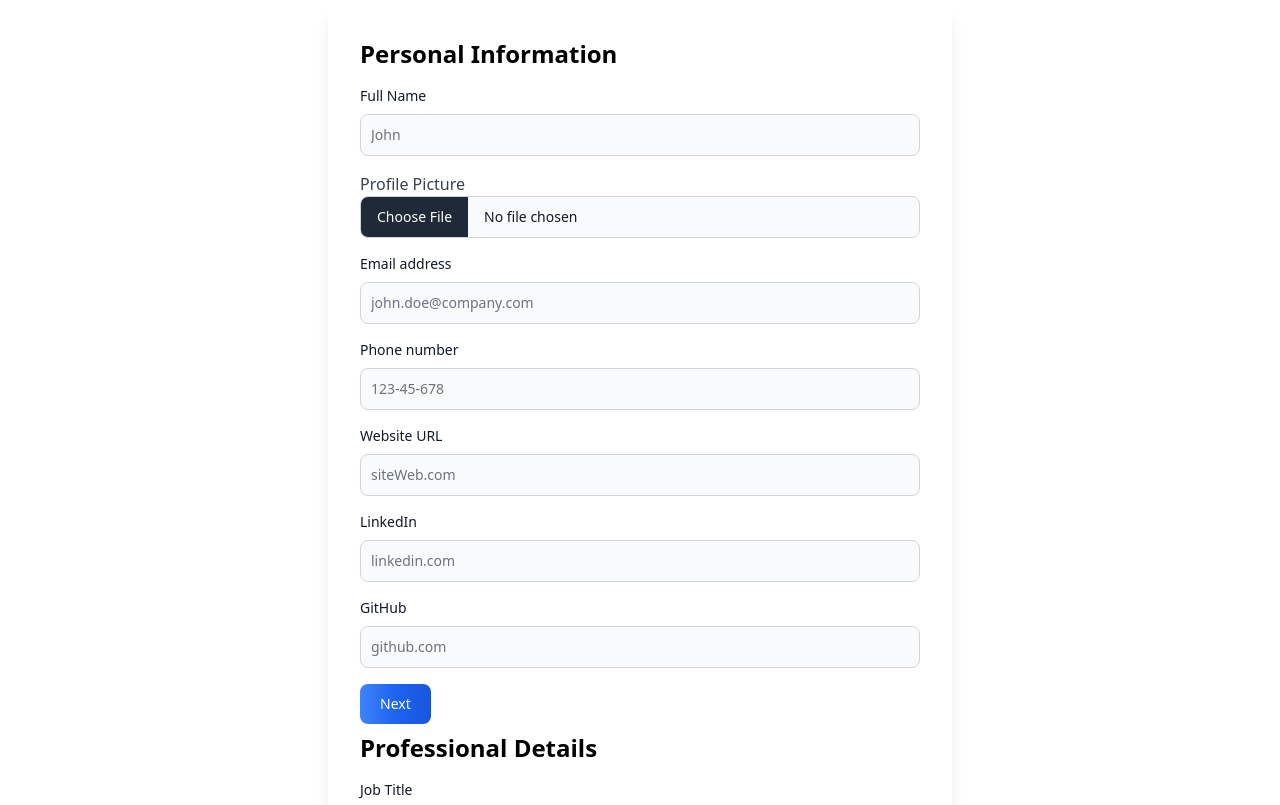
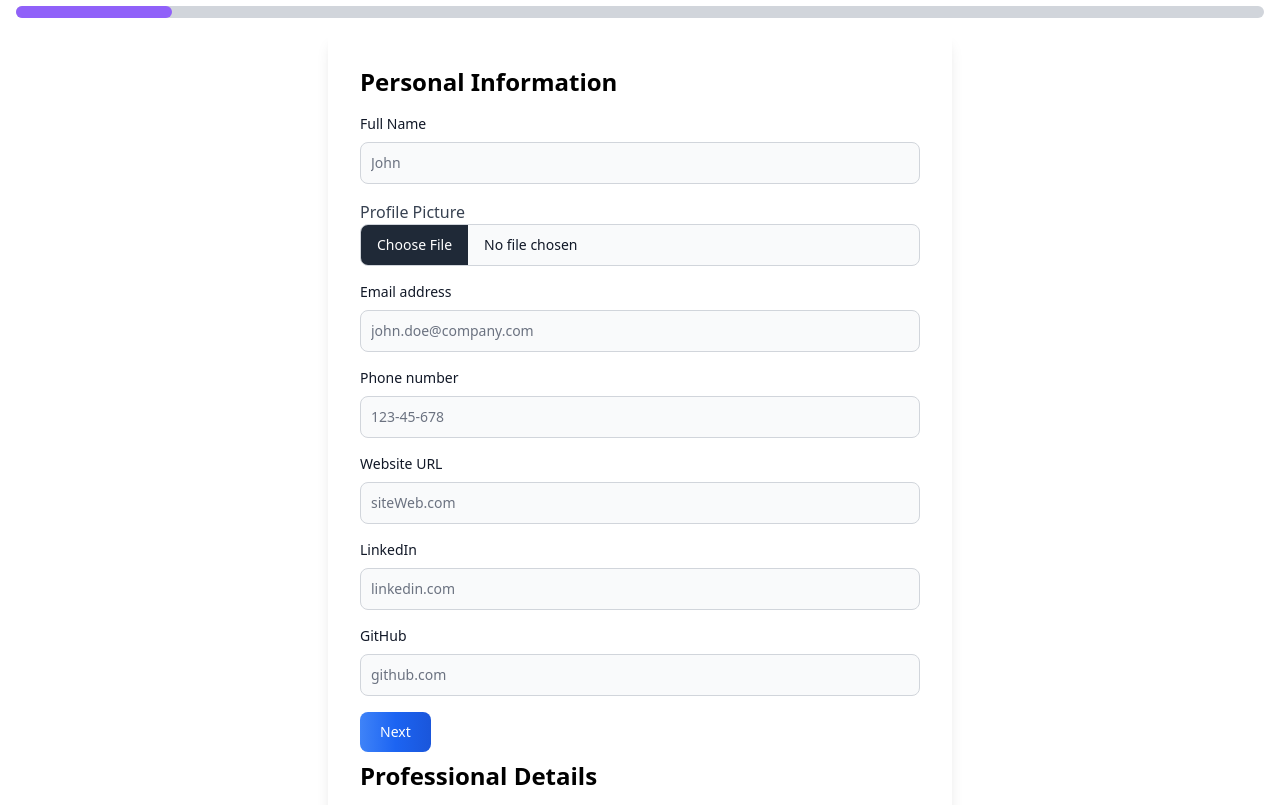
Before and after one commit to Bouanaya/cv-builder, a website: page pages/create.html in a window 1280 px wide. Shown: the part 70-875 px from the top of the page. Drawn offline with Linux system fonts and the light colour scheme.

Commit message:
add  progress the forms

```diff
--- a/package.json
+++ b/package.json
@@ -14,6 +14,7 @@
     "arg": "^5.0.2",
     "balanced-match": "^1.0.2",
     "binary-extensions": "^2.3.0",
+    "bootstrap": "^5.3.3",
     "brace-expansion": "^2.0.1",
     "braces": "^3.0.3",
     "camelcase-css": "^2.0.1",
--- a/pages/create.html
+++ b/pages/create.html
@@ -11,6 +11,12 @@
       <h1 class="text-3xl text-purple-500 font-bold text-center mb-6">
         Create Your CV
       </h1>
+    <!-- Progress Bar -->
+      <div class="mt-6">
+        <div class="w-full bg-gray-300 rounded-full h-3 mb-4 ">
+          <div class="bg-purple-500 h-3 rounded-full" id="progress-bar" style="width: 12.5%;"></div>
+        </div>
+      </div>
       <div class="w-[50%] mx-auto rounded shadow-lg p-8">
         <div id="stepper">
           <!-- Step 1: Personal Information -->
@@ -365,6 +371,7 @@
 
         </div>
       </div>
+
     </div>
   </body>
 </html>
```
Also changed, not shown: src/output.css, 1 other file.
